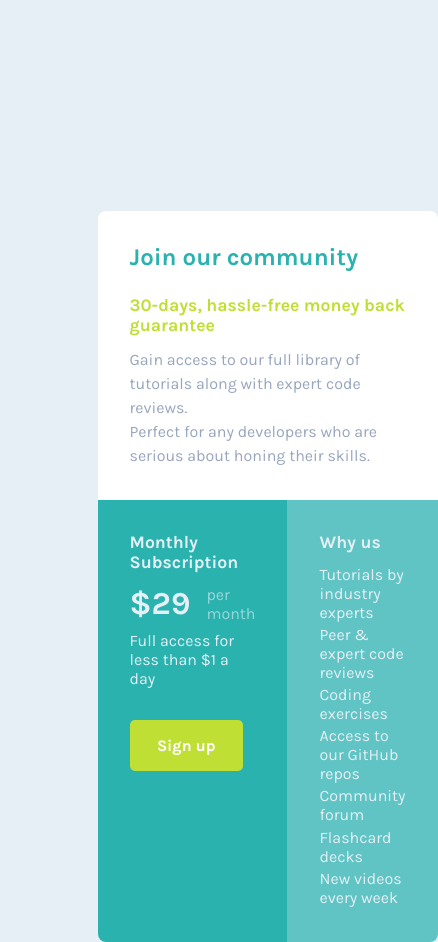
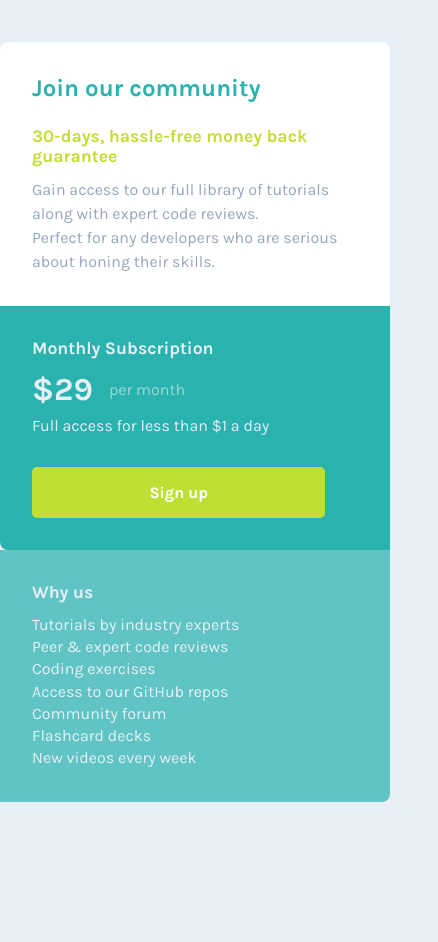
Before and after one commit to MrRioja/price-grid-component, a plain HTML site: page index.html in a window 390 px wide. Shown: the whole page, 438 px wide, since content can reach past the window. After the commit the page ends 844 px from the top, so only its background shows below. Drawn offline with Linux system fonts and the light colour scheme.

Commit message:
:alien: Correcting centralization and initiating responsiveness

```diff
--- a/index.html
+++ b/index.html
@@ -23,6 +23,7 @@
   </head>
   <body>
     <div class="container">
+      <div class="grid">
         <div class="card-1">
           <h1>Join our community</h1>
           <h3>30-days, hassle-free money back guarantee</h3>
@@ -30,7 +31,8 @@
             Gain access to our full library of tutorials along with expert code
             reviews.
             <br />
-          Perfect for any developers who are serious about honing their skills.
+            Perfect for any developers who are serious about honing their
+            skills.
           </p>
         </div>
 
@@ -55,5 +57,6 @@
           <p>New videos every week</p>
         </div>
       </div>
+    </div>
   </body>
 </html>
--- a/styles.css
+++ b/styles.css
@@ -26,15 +26,15 @@ html, body {
   background: var(--Light-Gray);
 }
 
-body {
+.container {
+  width: 100vw;
+  height: 100vh;
   display: flex;
   align-items: center;
   justify-content: center;
 }
 
-.container {
-  width: 50%;
-  height: 50%;
+.grid {
   display: grid;
   grid-template-rows: 2;
   grid-template-columns: 2;
@@ -121,3 +121,27 @@ body {
 .card-3 p {
   margin-bottom: 0.2rem;
 }
+
+@media(max-width: 650px) {
+  .grid {
+    display: flex;
+    flex-direction: column;
+  }
+  .card-1 {
+    grid-row: 1 / 2;
+    grid-column: 1 / 2;
+  }
+  .card-2 {
+    grid-row: 2 / 3;
+    grid-column: 1 / 2;
+  }
+  .card-3 {
+    grid-row: 3 / 4;
+    grid-column: 1 / 2;
+  }
+  .container {
+    display: flex;
+    align-items: center;
+    justify-content: center;
+  }
+}
```
Lines whose indentation alone changed are shown as unchanged.
